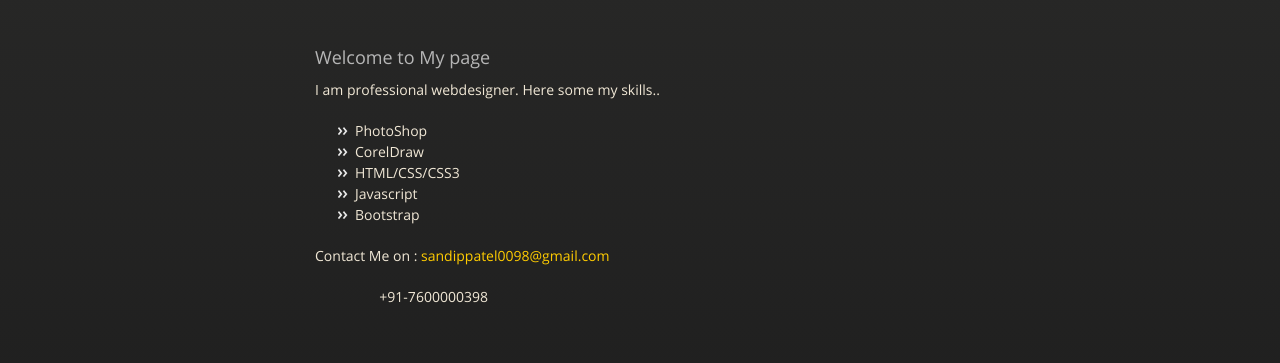
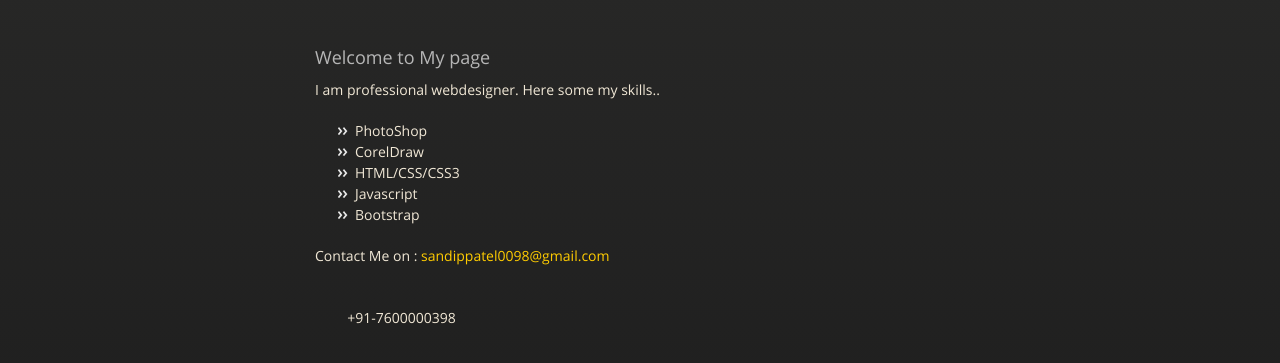
Before and after one commit to sandipramani/sandipramani.github.io, a plain HTML site: page index.html in a window 1280 px wide. Shown: the part 189-552 px from the top of the page. Drawn offline with nearby package versions, Linux system fonts and the light colour scheme.

Commit message:
Update index.html

```diff
--- a/index.html
+++ b/index.html
@@ -50,7 +50,7 @@ Here some my skills..</p>
 </ul>
 
 <p>Contact Me on : <a href="mailto:sandippatel0098@gmail.com">sandippatel0098@gmail.com</a></p>
-<p>&emsp;&emsp;&emsp;&emsp;&emsp;&emsp;+91-7600000398</p>
+&emsp;&emsp;&emsp;<p>&emsp;&emsp;&emsp;+91-7600000398</p>
       </section>
 
     </div>
```
